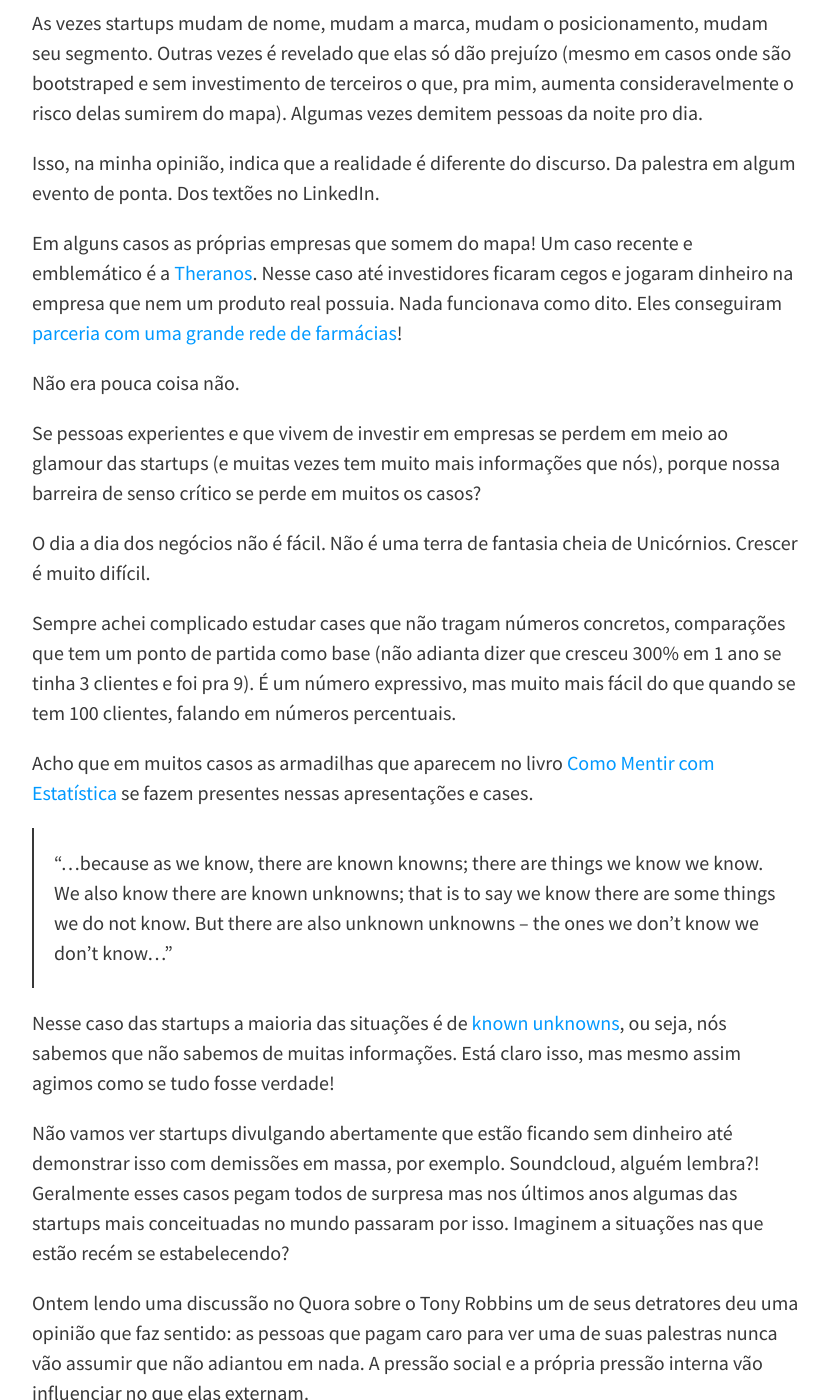
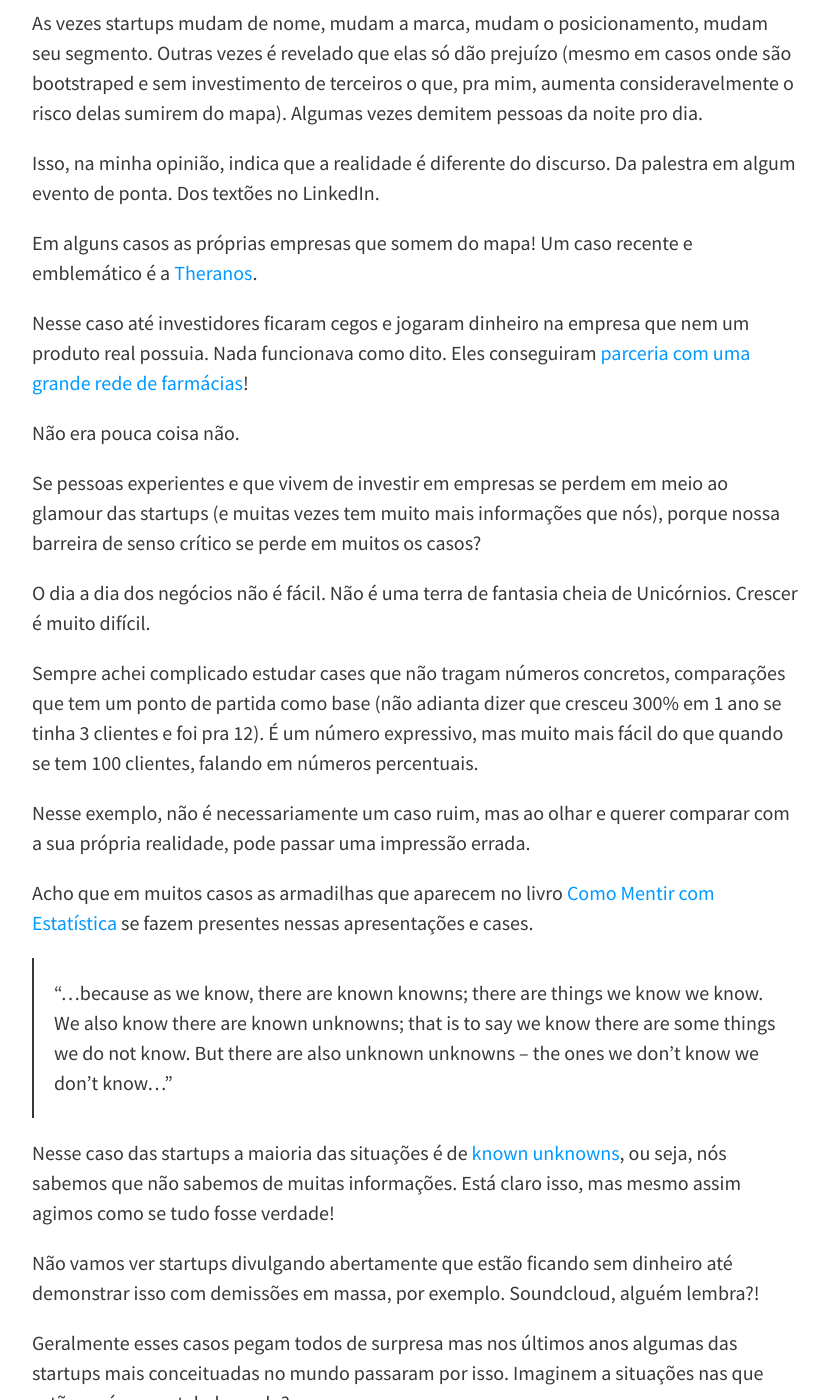
Before and after one commit to felipecbarbosa/felipecbarbosa.github.io, a Jekyll site: the page built from _posts/2018-08-10-pequeno-texto-startups.md, in a window 1280 px wide and 1400 px high, scrolled down 894 px. Shown: the whole window, without its empty margins (224-1053 px from the left). Built offline with Jekyll 4.4.1, drawn with Linux system fonts in a browser that asks for light colours; nearby versions of some CDN libraries; comment, search, counter and statistics services are not loaded; some of the changed text lies outside the part shown.

Commit message:
Update 2018-08-10-pequeno-texto-startups.md

```diff
--- a/_posts/2018-08-10-pequeno-texto-startups.md
+++ b/_posts/2018-08-10-pequeno-texto-startups.md
@@ -20,7 +20,9 @@ As vezes startups mudam de nome, mudam a marca, mudam o posicionamento, mudam se
 
 Isso, na minha opinião, indica que a realidade é diferente do discurso. Da palestra em algum evento de ponta. Dos textões no LinkedIn.
 
-Em alguns casos as próprias empresas que somem do mapa! Um caso recente e emblemático é a [Theranos](https://www.nytimes.com/2018/06/15/health/theranos-elizabeth-holmes-fraud.html). Nesse caso até investidores ficaram cegos e jogaram dinheiro na empresa que nem um produto real possuia. Nada funcionava como dito. Eles conseguiram [parceria com uma grande rede de farmácias](https://www.theverge.com/2016/5/25/11776018/theranos-walgreens-blood-testing-partnership-validation)!
+Em alguns casos as próprias empresas que somem do mapa! Um caso recente e emblemático é a [Theranos](https://www.nytimes.com/2018/06/15/health/theranos-elizabeth-holmes-fraud.html).
+
+Nesse caso até investidores ficaram cegos e jogaram dinheiro na empresa que nem um produto real possuia. Nada funcionava como dito. Eles conseguiram [parceria com uma grande rede de farmácias](https://www.theverge.com/2016/5/25/11776018/theranos-walgreens-blood-testing-partnership-validation)!
 
 Não era pouca coisa não.
 
@@ -28,7 +30,9 @@ Se pessoas experientes e que vivem de investir em empresas se perdem em meio ao
 
 O dia a dia dos negócios não é fácil. Não é uma terra de fantasia cheia de Unicórnios. Crescer é muito difícil.
 
-Sempre achei complicado estudar cases que não tragam números concretos, comparações que tem um ponto de partida como base (não adianta dizer que cresceu 300% em 1 ano se tinha 3 clientes e foi pra 9). É um número expressivo, mas muito mais fácil do que quando se tem 100 clientes, falando em números percentuais.
+Sempre achei complicado estudar cases que não tragam números concretos, comparações que tem um ponto de partida como base (não adianta dizer que cresceu 300% em 1 ano se tinha 3 clientes e foi pra 12). É um número expressivo, mas muito mais fácil do que quando se tem 100 clientes, falando em números percentuais.
+
+Nesse exemplo, não é necessariamente um caso ruim, mas ao olhar e querer comparar com a sua própria realidade, pode passar uma impressão errada.
 
 Acho que em muitos casos as armadilhas que aparecem no livro [Como Mentir com Estatística](https://www.amazon.com.br/Como-Mentir-Estat%C3%ADstica-Darrell-Huff/dp/858057952X) se fazem presentes nessas apresentações e cases.
 
@@ -37,6 +41,7 @@ Acho que em muitos casos as armadilhas que aparecem no livro [Como Mentir com Es
 Nesse caso das startups a maioria das situações é de [known unknowns](https://en.wikipedia.org/wiki/There_are_known_knowns), ou seja, nós sabemos que não sabemos de muitas informações. Está claro isso, mas mesmo assim agimos como se tudo fosse verdade!
 
 Não vamos ver startups divulgando abertamente que estão ficando sem dinheiro até demonstrar isso com demissões em massa, por exemplo. Soundcloud, alguém lembra?!
+
 Geralmente esses casos pegam todos de surpresa mas nos últimos anos algumas das startups mais conceituadas no mundo passaram por isso. Imaginem a situações nas que estão recém se estabelecendo?
 
 Ontem lendo uma discussão no Quora sobre o Tony Robbins um de seus detratores deu uma opinião que faz sentido: as pessoas que pagam caro para ver uma de suas palestras nunca vão assumir que não adiantou em nada. A pressão social e a própria pressão interna vão influenciar no que elas externam.
```
